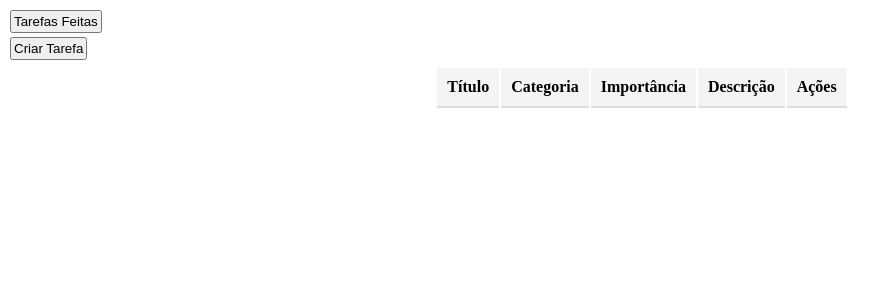
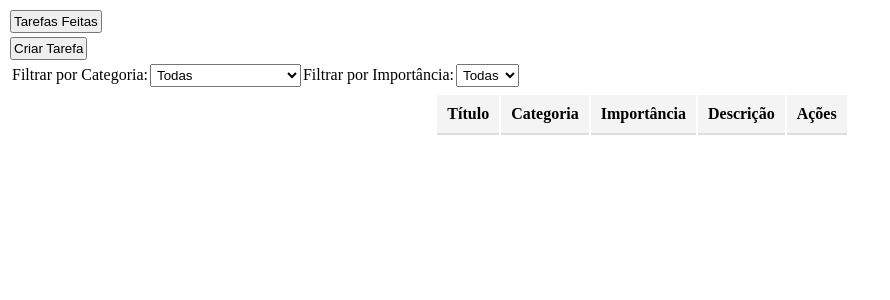
Before and after one commit to gabriel-d-sona/Lista-de-Tarefas, a React (Create React App) app in the folder lista-de-tarefas/: page / in a window 1280 px wide. Shown: the top 300 px of the page, without its empty margins (0-890 px from the left). Built offline with nearby package versions, Linux system fonts and the light colour scheme.

Commit message:
filtro criado

```diff
--- a/lista-de-tarefas/src/pages/CriacaoItem.js
+++ b/lista-de-tarefas/src/pages/CriacaoItem.js
@@ -82,8 +82,16 @@ class CriacaoItem extends React.Component {
                                     value={select1}
                                     onChange={this.handleChange}
                                 >
-                                    <option value="teste1">Teste1</option>
-                                    <option value="teste2">Teste2</option>
+                                    <option value="Trabalho/Profissional">Trabalho/Profissional</option>
+                                    <option value="Estudo/Educação">Estudo/Educação</option>
+                                    <option value="Pessoal">Pessoal</option>
+                                    <option value="Saúde/Fitness">Saúde/Fitness</option>
+                                    <option value="Casa/Manutenção">Casa/Manutenção</option>
+                                    <option value="Finanças">Finanças</option>
+                                    <option value="Social">Social</option>
+                                    <option value="Projetos Específicos">Projetos Específicos</option>
+                                    <option value="Viagens">Viagens</option>
+                                    <option value="Compras">Compras</option>
                                 </select>
                             </div>
                             <div className="divForm">
--- a/lista-de-tarefas/src/pages/PaginaPrincipal.js
+++ b/lista-de-tarefas/src/pages/PaginaPrincipal.js
@@ -2,7 +2,7 @@ import React from "react";
 import { Navigate } from "react-router-dom";
 import TableTarefas from "../componentes/TableTarefas";
 import Modal from "../componentes/Modal";
-import '../CSS/ModalStyle.css';
+import "../CSS/ModalStyle.css";
 
 class PaginaPrincipal extends React.Component {
   state = {
@@ -11,7 +11,9 @@ class PaginaPrincipal extends React.Component {
     arr: [],
     showModal: false,
     deleteIndex: null,
-    }
+    filterCategoria: "Todas",
+    filterImportancia: "Todas",
+  };
 
   componentDidMount() {
     const storedData = JSON.parse(localStorage.getItem("meuArr")) || [];
@@ -20,19 +22,19 @@ class PaginaPrincipal extends React.Component {
 
   handleHistoricClick = () => {
     this.setState({ navigate2: true });
-    }
+  };
 
   handleCreateClick = () => {
     this.setState({ navigate1: true });
-    }
+  };
 
   handleDeleteClick = (index) => {
     this.setState({ showModal: true, deleteIndex: index });
-    }
+  };
 
   handleCloseModal = () => {
     this.setState({ showModal: false, deleteIndex: null });
-    }
+  };
 
   handleConfirmDelete = () => {
     const { deleteIndex, arr } = this.state;
@@ -42,7 +44,7 @@ class PaginaPrincipal extends React.Component {
       this.setState({ arr: newArr, showModal: false, deleteIndex: null });
       localStorage.setItem("meuArr", JSON.stringify(newArr));
     }
-    }
+  };
 
   handleComplete = (index) => {
     const newArr = [...this.state.arr];
@@ -53,46 +55,86 @@ class PaginaPrincipal extends React.Component {
     const historicoArr = JSON.parse(localStorage.getItem("historicoArr")) || [];
     historicoArr.push(completedItem);
     localStorage.setItem("historicoArr", JSON.stringify(historicoArr));
-    }
+  };
+
+  handleCategoriaFilterChange = (event) => {
+    this.setState({ filterCategoria: event.target.value });
+  };
+
+  handleImportanciaFilterChange = (event) => {
+    this.setState({ filterImportancia: event.target.value });
+  };
 
   render() {
-        const { navigate1, navigate2, arr, showModal } = this.state;
+    const { navigate1, navigate2, arr, showModal, filterCategoria, filterImportancia } = this.state;
+
     if (navigate1) {
       return <Navigate to="/criacao-de-tarefa" />;
     }
     if (navigate2) {
       return <Navigate to="/tarefas-feitas" />;
     }
+
+    let filteredArr = [...arr];
+
+    if (filterCategoria !== "Todas") {
+      filteredArr = filteredArr.filter(item => item.categoria === filterCategoria);
+    }
+
+    if (filterImportancia !== "Todas") {
+      filteredArr = filteredArr.filter(item => {
+        if (filterImportancia === "Alto") {
+          return item.importancia.toLowerCase() === "alto";
+        } else if (filterImportancia === "Médio") {
+          return item.importancia.toLowerCase() === "medio";
+        } else if (filterImportancia === "Baixo") {
+          return item.importancia.toLowerCase() === "baixo";
+        }
+        return true;
+      });
+    }
+
     return (
       <div className="pagina-principal">
         <div className="btn-historico">
-                    <button
-                        id="btn-historico"
-                        name="btn-historico"
-                        onClick={this.handleHistoricClick}
-                    >
+          <button id="btn-historico" name="btn-historico" onClick={this.handleHistoricClick}>
             Tarefas Feitas
           </button>
         </div>
         <div className="btn-criar-tarefa">
-                    <button
-                        id="btn-criar-tarefa"
-                        name="btn-criar-tarefa"
-                        onClick={this.handleCreateClick}
-                    >
+          <button id="btn-criar-tarefa" name="btn-criar-tarefa" onClick={this.handleCreateClick}>
             Criar Tarefa
           </button>
         </div>
-                <TableTarefas
-                    arr={arr}
-                    onDeleteClick={this.handleDeleteClick}
-                    onComplete={this.handleComplete}
-                />
-                <Modal
-                    isOpen={showModal}
-                    onClose={this.handleCloseModal}
-                    onConfirm={this.handleConfirmDelete}
-                />
+
+        <div className="filters">
+          <label>Filtrar por Categoria:</label>
+          <select value={filterCategoria} onChange={this.handleCategoriaFilterChange}>
+            <option value="Todas">Todas</option>
+            <option value="Trabalho/Profissional">Trabalho/Profissional</option>
+            <option value="Estudo/Educação">Estudo/Educação</option>
+            <option value="Pessoal">Pessoal</option>
+            <option value="Saúde/Fitness">Saúde/Fitness</option>
+            <option value="Casa/Manutenção">Casa/Manutenção</option>
+            <option value="Finanças">Finanças</option>
+            <option value="Social">Social</option>
+            <option value="Projetos Específicos">Projetos Específicos</option>
+            <option value="Viagens">Viagens</option>
+            <option value="Compras">Compras</option>
+          </select>
+
+          <label>Filtrar por Importância:</label>
+          <select value={filterImportancia} onChange={this.handleImportanciaFilterChange}>
+            <option value="Todas">Todas</option>
+            <option value="Alto">Alto</option>
+            <option value="Médio">Médio</option>
+            <option value="Baixo">Baixo</option>
+          </select>
+        </div>
+
+        <TableTarefas arr={filteredArr} onDeleteClick={this.handleDeleteClick} onComplete={this.handleComplete} />
+
+        <Modal isOpen={showModal} onClose={this.handleCloseModal} onConfirm={this.handleConfirmDelete} />
       </div>
     );
   }
```
Lines whose indentation alone changed are shown as unchanged.
